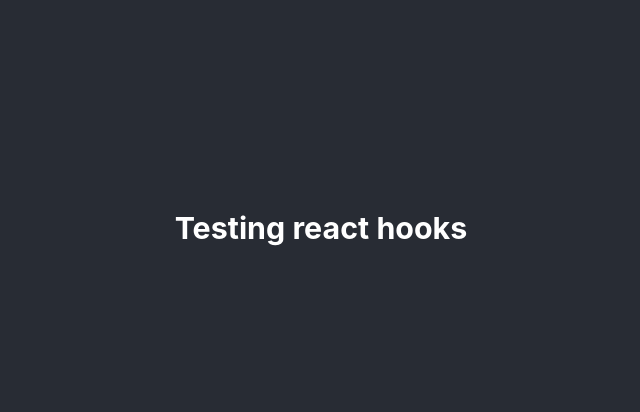
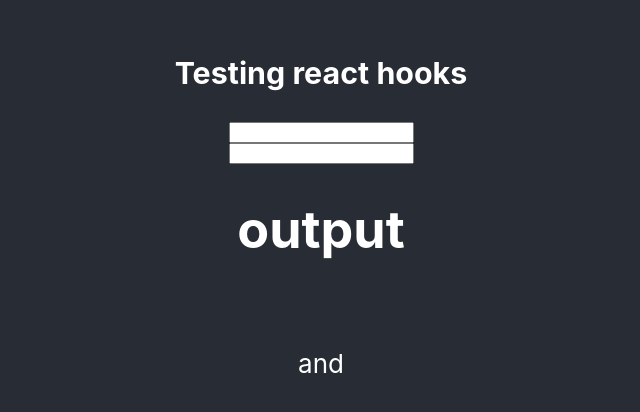
Before and after one commit to HipsterSantos/cra-hooks, a React (Create React App) app: page / in a window 1280 px wide. Shown: the part 172-584 px from the top of the page, without its empty margins (319-959 px from the left). Built offline with nearby package versions, Linux system fonts and the light colour scheme.

Commit message:
adding custom hooks

```diff
--- a/src/App.js
+++ b/src/App.js
@@ -1,12 +1,20 @@
 import logo from './logo.svg';
 import './App.css';
 import {useState} from 'react';
+import { useForm } from './useform';
+
 function App() {
-const [count,setCount] = useState(0);
+const [email,setEmail] = useState("");
+const [form, handleForm] =  useForm({email:'',password:''})
   return (
     <div className="App">
       <header className="App-header">
       <h3>Testing react hooks</h3>
+      <input type="email" name="email" value={form.email} onChange={handleForm}/>
+      <input type="password" name="password" value={form.password} onChange={handleForm}/>
+
+      <h1>output </h1>
+      <p>{form.email}</p>and <p>{form.password}</p>
       </header>
     </div>
   );
--- a/src/useform.js
+++ b/src/useform.js
@@ -1,15 +1,12 @@
 import {useState} from 'react';
 
-export const useForm = initlaValues =>{
-    const [value,setValues] = useState(initialValue)
+export const useForm = (initialValues) =>{
+    const [value,setValues] = useState(initialValues);
 
     return [
-        value,
-        e =>{
-            setValue({
-                ...value,
-                [e.target.name]: e.target.value
-            })
+        value,e =>{
+            setValues({...value,[e.target.name]:e.target.value})
+            console.log(value,{[e.target.name]:e.target.value});
         }
     ]
 }
```
